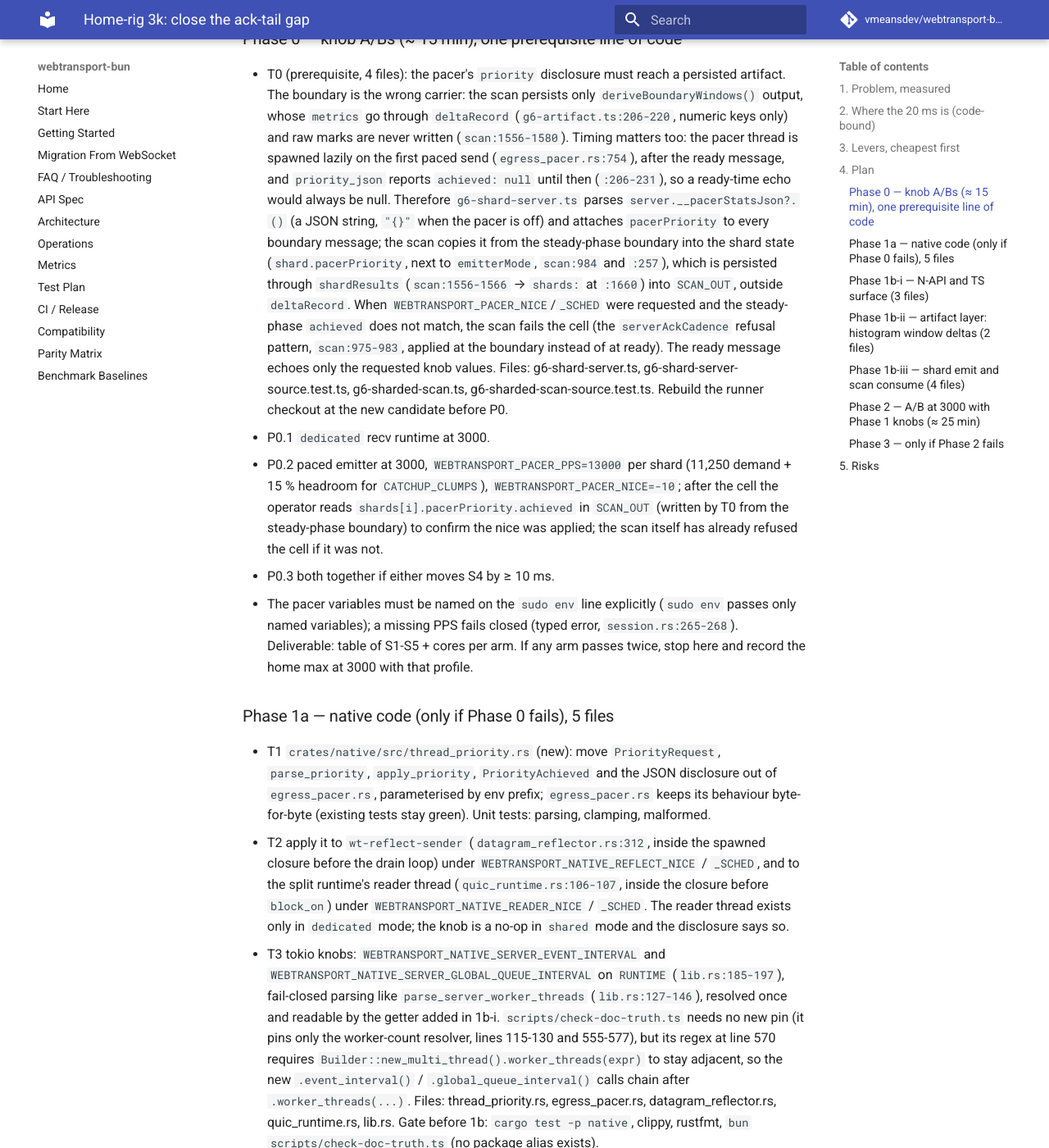
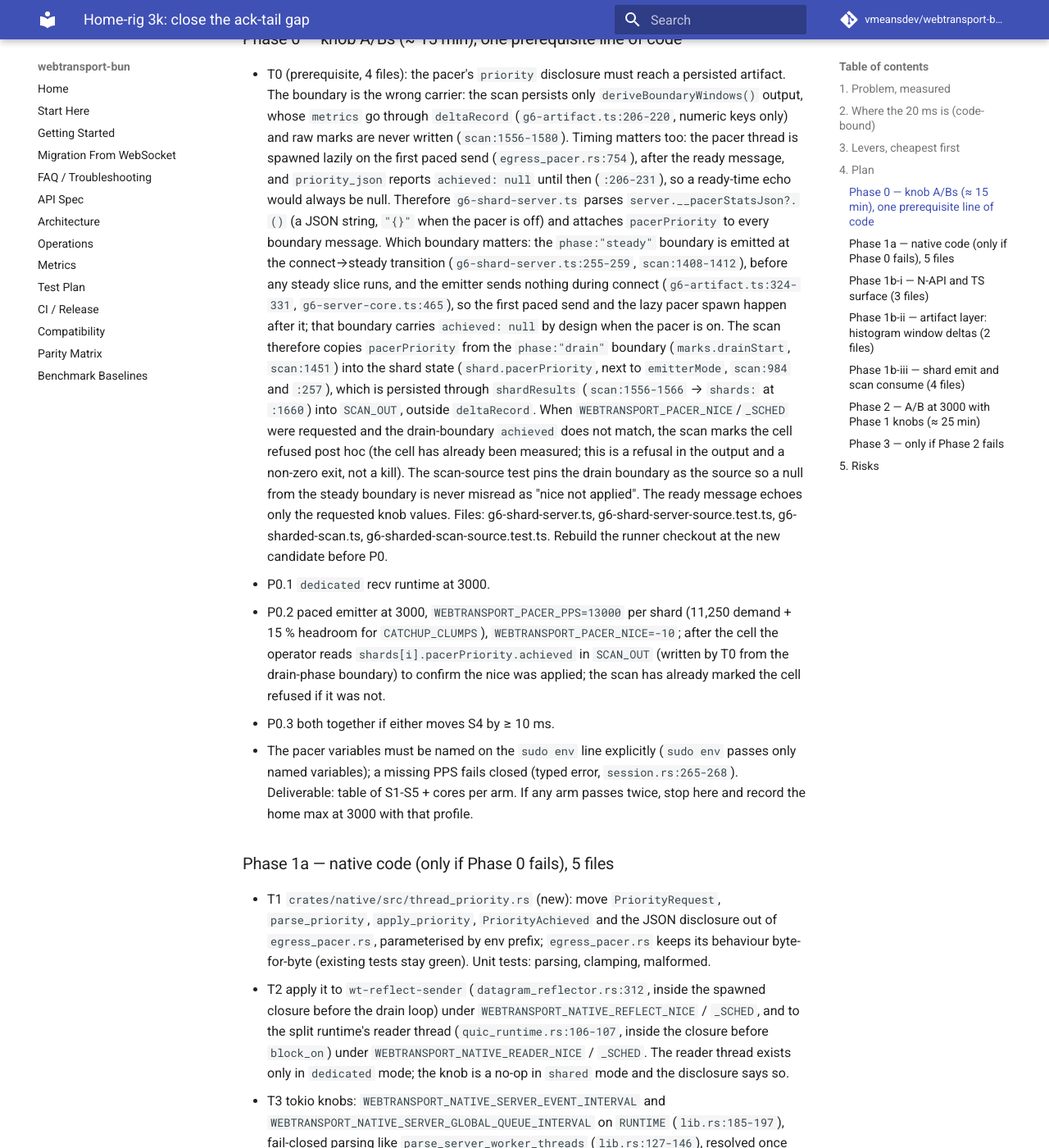
Before and after one commit to vmeansdev/webtransport-bun, an MkDocs documentation site: the page built from docs/superpowers/plans/2026-09-03-home-rig-3k-ack-tail.md, in a window 1280 px wide and 1400 px high, scrolled down 3154 px. Shown: the whole window at 82% size. Built offline with MkDocs 1.6.1 and Material for MkDocs 9.7.7, drawn with Linux system fonts in a browser that asks for light colours; comment, search, counter and statistics services are not loaded.

Commit message:
Revise the 3k plan after Architect round 5
The pacer priority is copied from the drain-phase boundary: the emitter
sends nothing during connect, so the steady boundary precedes the lazy
pacer spawn and carries achieved:null by design. The mismatch is a
post-hoc refusal, not a kill; the source test pins the drain boundary.

Co-Authored-By: Claude Fable 5.1 <noreply@anthropic.com>

```diff
--- a/docs/superpowers/plans/2026-09-03-home-rig-3k-ack-tail.md
+++ b/docs/superpowers/plans/2026-09-03-home-rig-3k-ack-tail.md
@@ -135,15 +135,24 @@ SIGSTOPped) for every cell so arms are comparable to the 44 ms baseline.
   reports `achieved: null` until then (`:206-231`), so a ready-time echo
   would always be null. Therefore `g6-shard-server.ts` parses
   `server.__pacerStatsJson?.()` (a JSON string, `"{}"` when the pacer is
-  off) and attaches `pacerPriority` to every boundary message; the scan
-  copies it from the steady-phase boundary into the shard state
+  off) and attaches `pacerPriority` to every boundary message. Which
+  boundary matters: the `phase:"steady"` boundary is emitted at the
+  connect→steady transition (`g6-shard-server.ts:255-259`,
+  `scan:1408-1412`), before any steady slice runs, and the emitter sends
+  nothing during connect (`g6-artifact.ts:324-331`, `g6-server-core.ts:465`),
+  so the first paced send and the lazy pacer spawn happen after it; that
+  boundary carries `achieved: null` by design when the pacer is on. The
+  scan therefore copies `pacerPriority` from the `phase:"drain"` boundary
+  (`marks.drainStart`, `scan:1451`) into the shard state
   (`shard.pacerPriority`, next to `emitterMode`, `scan:984` and `:257`),
   which is persisted through `shardResults` (`scan:1556-1566` →
   `shards:` at `:1660`) into `SCAN_OUT`, outside `deltaRecord`. When
-  `WEBTRANSPORT_PACER_NICE`/`_SCHED` were requested and the steady-phase
-  `achieved` does not match, the scan fails the cell (the
-  `serverAckCadence` refusal pattern, `scan:975-983`, applied at the
-  boundary instead of at ready). The ready message echoes only the
+  `WEBTRANSPORT_PACER_NICE`/`_SCHED` were requested and the drain-boundary
+  `achieved` does not match, the scan marks the cell refused post hoc
+  (the cell has already been measured; this is a refusal in the output
+  and a non-zero exit, not a kill). The scan-source test pins the drain
+  boundary as the source so a null from the steady boundary is never
+  misread as "nice not applied". The ready message echoes only the
   requested knob values. Files: g6-shard-server.ts,
   g6-shard-server-source.test.ts, g6-sharded-scan.ts,
   g6-sharded-scan-source.test.ts. Rebuild the runner checkout at the new
@@ -153,8 +162,8 @@ SIGSTOPped) for every cell so arms are comparable to the 44 ms baseline.
   (11,250 demand + 15 % headroom for `CATCHUP_CLUMPS`),
   `WEBTRANSPORT_PACER_NICE=-10`; after the cell the operator reads
   `shards[i].pacerPriority.achieved` in `SCAN_OUT` (written by T0 from
-  the steady-phase boundary) to confirm the nice was applied; the scan
-  itself has already refused the cell if it was not.
+  the drain-phase boundary) to confirm the nice was applied; the scan
+  has already marked the cell refused if it was not.
 - P0.3 both together if either moves S4 by ≥ 10 ms.
 - The pacer variables must be named on the `sudo env` line explicitly
   (`sudo env` passes only named variables); a missing PPS fails closed
```
